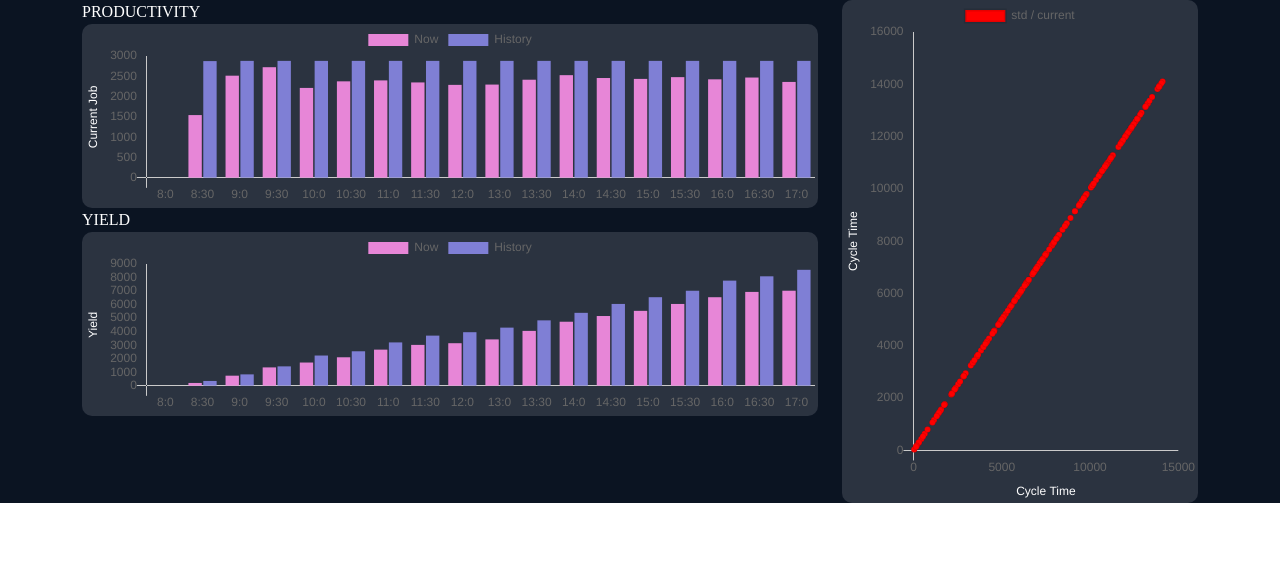
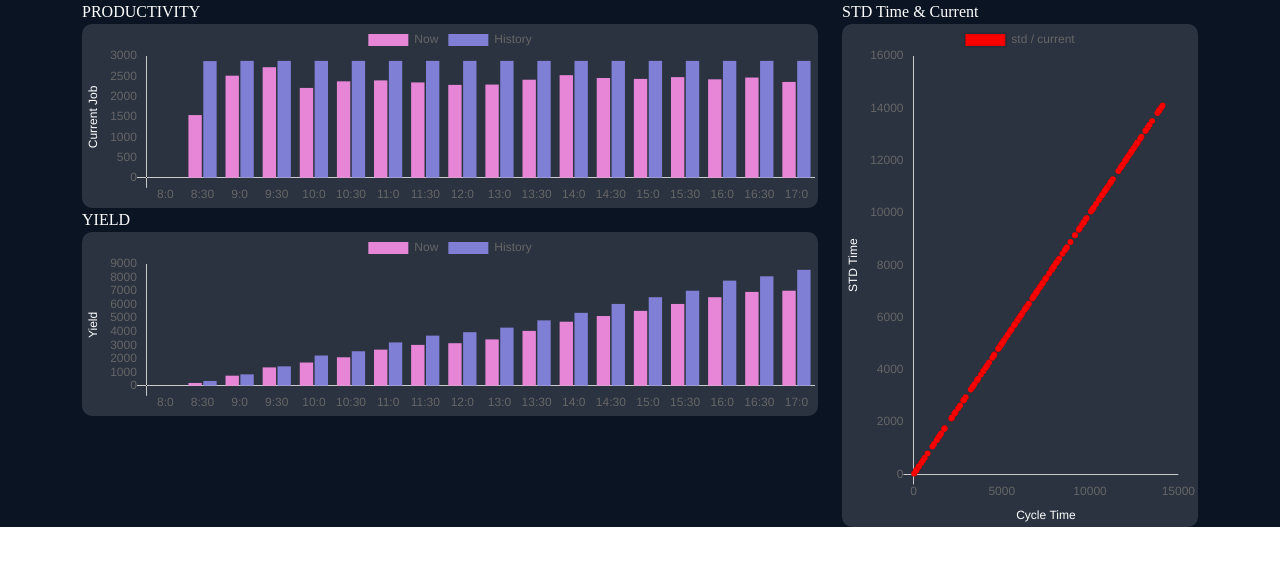
Before and after one commit to pawutj/true_startup_front, a React (Create React App) app: page / in a window 1280 px wide. Shown: the top 566 px of the page. Built offline with nearby package versions, Linux system fonts and the light colour scheme; the HTML template or start-up script is replaced by a standard one.

Commit message:
Refactor

```diff
--- a/src/App.js
+++ b/src/App.js
@@ -22,8 +22,10 @@ function App() {
             <div style={{ backgroundColor: "#2B3340", borderRadius: "10px" }}>
               <YieldComponent />
             </div>
+            <div></div>
           </div>
           <div class="col-lg-4">
+            <p className="text-start text-white mb-0">{`STD Time & Current`}</p>
             <div style={{ backgroundColor: "#2B3340", borderRadius: "10px" }}>
               <ScatterComponent />
             </div>
--- a/src/component/ScatterComponent.js
+++ b/src/component/ScatterComponent.js
@@ -78,7 +78,7 @@ function ScatterComponent({}) {
               {
                 scaleLabel: {
                   display: true,
-                  labelString: "Cycle Time",
+                  labelString: "STD Time",
                   fontColor: "#FFF",
                 },
                 gridLines: {
```
Also changed, not shown: src/component/StatusTable.js (renamed from src/StatusTable.js), src/component/StatusTableRow.js (renamed from src/StatusTableRow.js).
